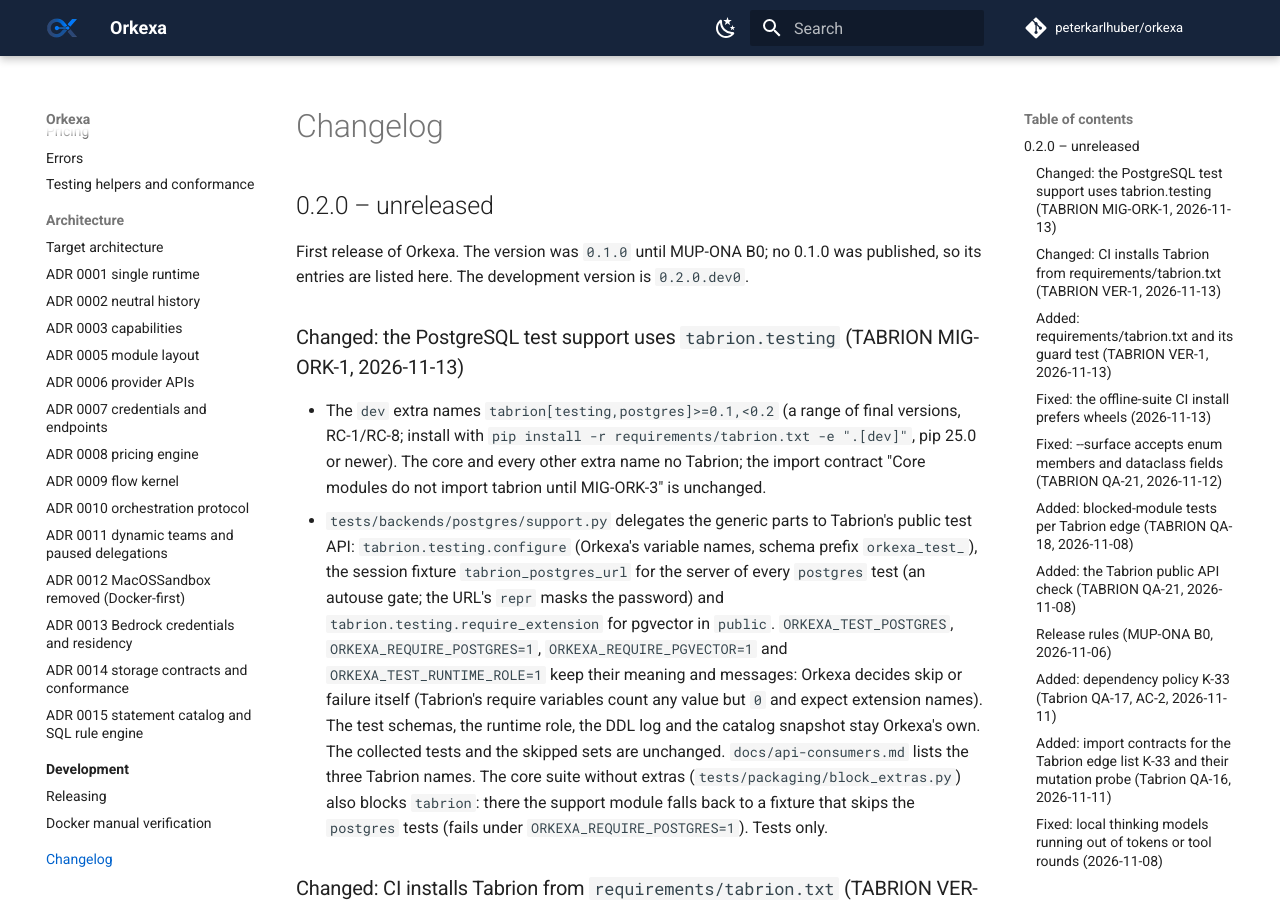
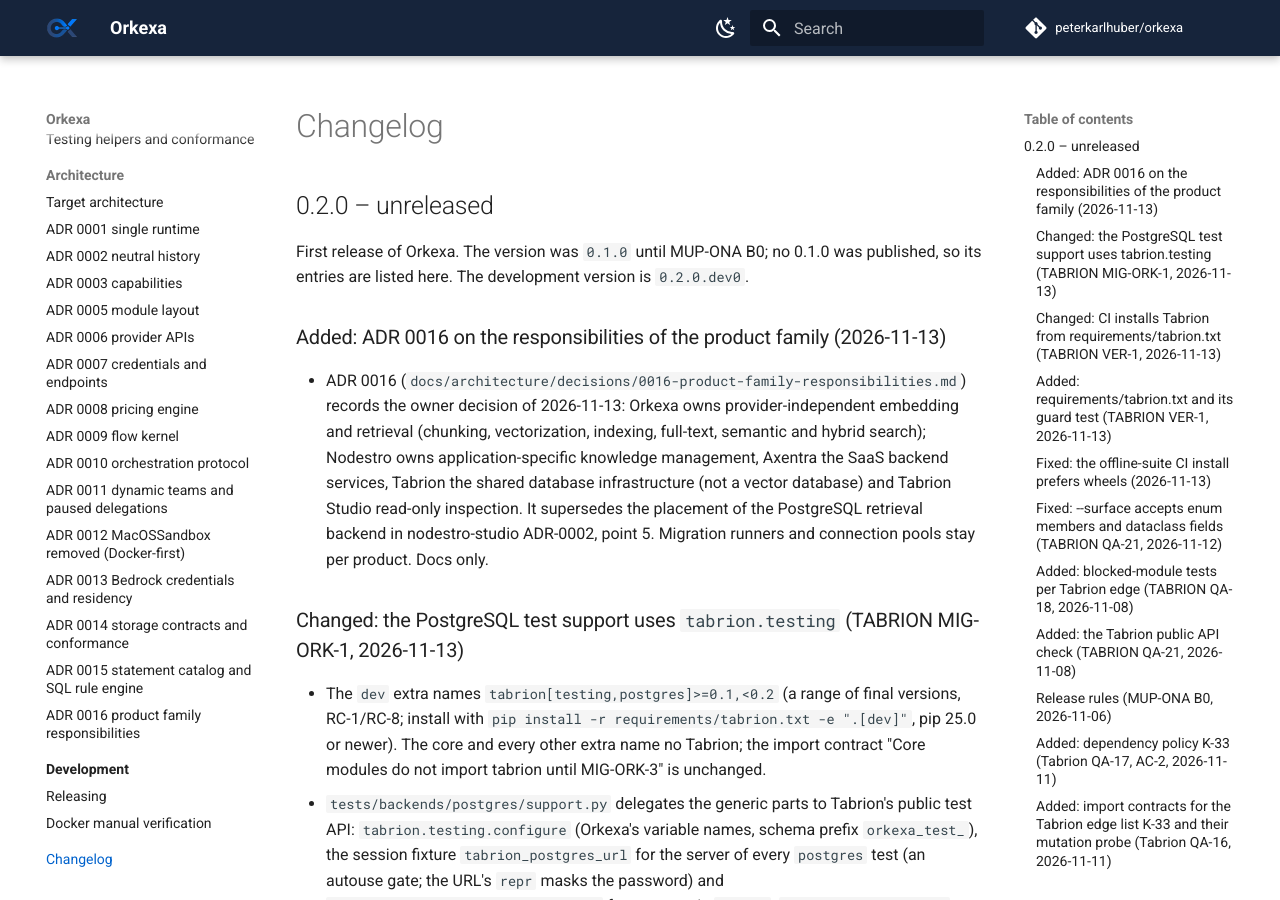
Before and after one commit to peterkarlhuber/orkexa, an MkDocs documentation site: the page built from docs/changelog.md, in a window 1280 px wide and 900 px high. Built offline with MkDocs 1.6.1 and Material for MkDocs 9.7.7, drawn with Linux system fonts in a browser that asks for light colours; comment, search, counter and statistics services are not loaded.

Commit message:
docs: ADR 0016 records the product family responsibilities
Owner decision 2026-11-13: Orkexa owns provider-independent embedding and
retrieval; Nodestro knowledge management, Axentra SaaS backend services,
Tabrion database infrastructure (not a vector database), Tabrion Studio
read-only inspection. Supersedes the placement in nodestro-studio
ADR-0002 point 5. Updates mkdocs nav, CHANGELOG and docs/TODO.md.

Co-Authored-By: Claude Opus 5.5 <noreply@anthropic.com>
Claude-Session: https://claude.ai/code/session_011tY7TC7Nu5VGro3DJGJcv8

```diff
--- a/CHANGELOG.md
+++ b/CHANGELOG.md
@@ -4,6 +4,15 @@
 
 First release of Orkexa. The version was `0.1.0` until MUP-ONA B0; no 0.1.0 was published, so its entries are
 listed here. The development version is `0.2.0.dev0`.
+
+### Added: ADR 0016 on the responsibilities of the product family (2026-11-13)
+
+* ADR 0016 (`docs/architecture/decisions/0016-product-family-responsibilities.md`) records the owner decision of
+  2026-11-13: Orkexa owns provider-independent embedding and retrieval (chunking, vectorization, indexing, full-text,
+  semantic and hybrid search); Nodestro owns application-specific knowledge management, Axentra the SaaS backend
+  services, Tabrion the shared database infrastructure (not a vector database) and Tabrion Studio read-only
+  inspection. It supersedes the placement of the PostgreSQL retrieval backend in nodestro-studio ADR-0002, point 5.
+  Migration runners and connection pools stay per product. Docs only.
 
 ### Changed: the PostgreSQL test support uses `tabrion.testing` (TABRION MIG-ORK-1, 2026-11-13)
 
--- a/mkdocs.yml
+++ b/mkdocs.yml
@@ -124,6 +124,7 @@ nav:
       - ADR 0013 Bedrock credentials and residency: architecture/decisions/0013-bedrock-credentials-and-residency.md
       - ADR 0014 storage contracts and conformance: architecture/decisions/0014-storage-contracts-and-conformance.md
       - ADR 0015 statement catalog and SQL rule engine: architecture/decisions/0015-statement-catalog-and-sql-rule-engine.md
+      - ADR 0016 product family responsibilities: architecture/decisions/0016-product-family-responsibilities.md
   - Development:
       - development/index.md
       - Releasing: development/releasing.md
```
Also changed, not shown: docs/TODO.md (+3 -1 lines), docs/architecture/decisions/0016-product-family-responsibilities.md (added, +74 -0 lines).
